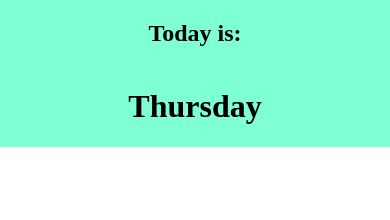
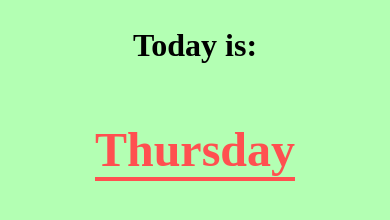
Before and after one commit to Sofeo/Day-of-week, a plain HTML site: page index.html in a window 390 px wide. Drawn offline with Linux system fonts and the light colour scheme.

Commit message:
worked on the style

```diff
--- a/index.css
+++ b/index.css
@@ -1,18 +1,24 @@
 @media only screen and (max-width: 500px) {
     body {
         margin: 0;
+        background-color: #b3ffb3;
     }
 
     #holder {
-        background-color: aquamarine;
+        background-color: inherit;
         width: 100%;
         display: flex;
         flex-direction: column;
         align-items: center;
     }
 
-    .dayText {
-        display:;
+    #todayis {
+        font-size: 2em;
+    }
+    #currentday {
+        font-size: 3em;
+        border-bottom: .1em solid #FF5050;
+        color: #FF5050;
     }
 
 }
```
